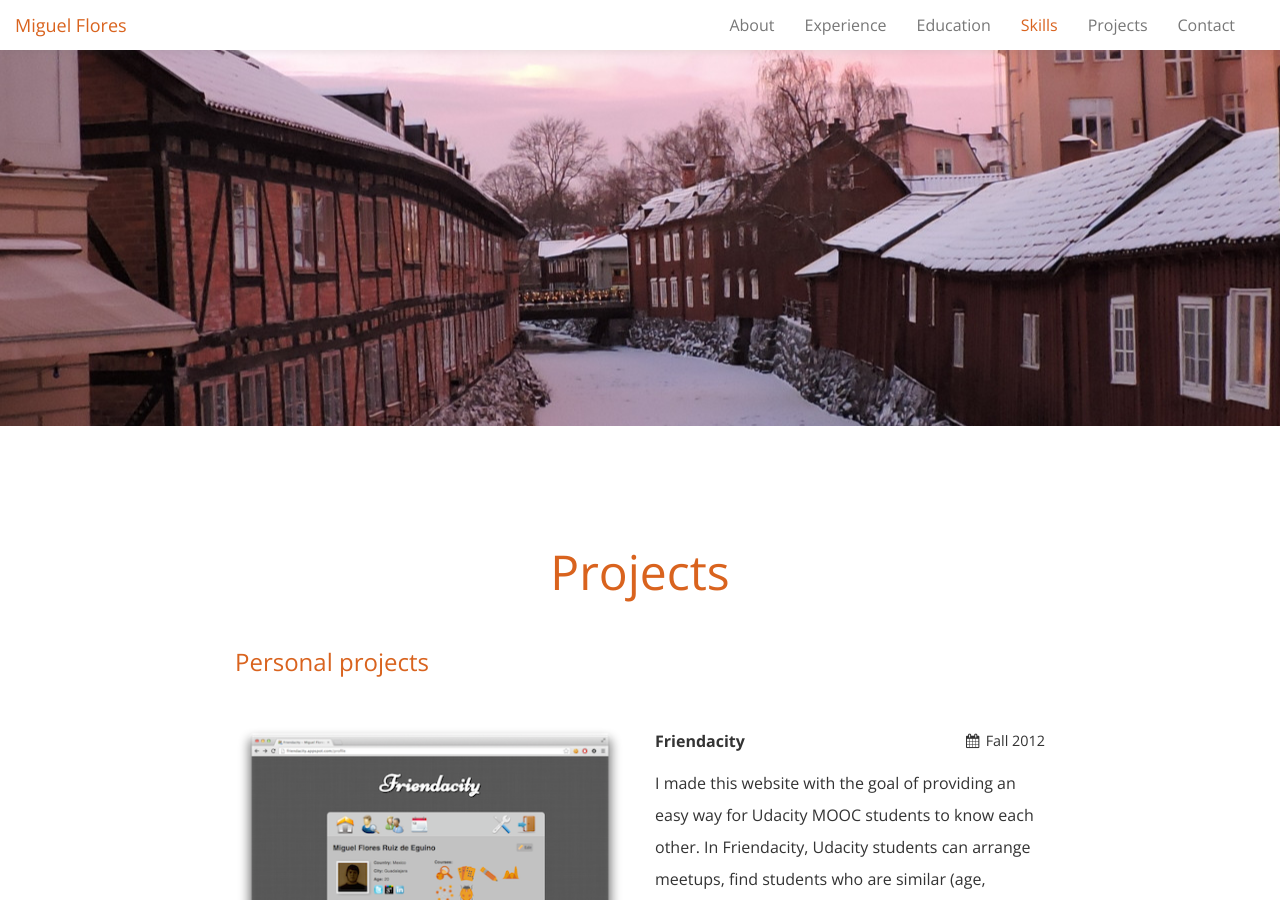
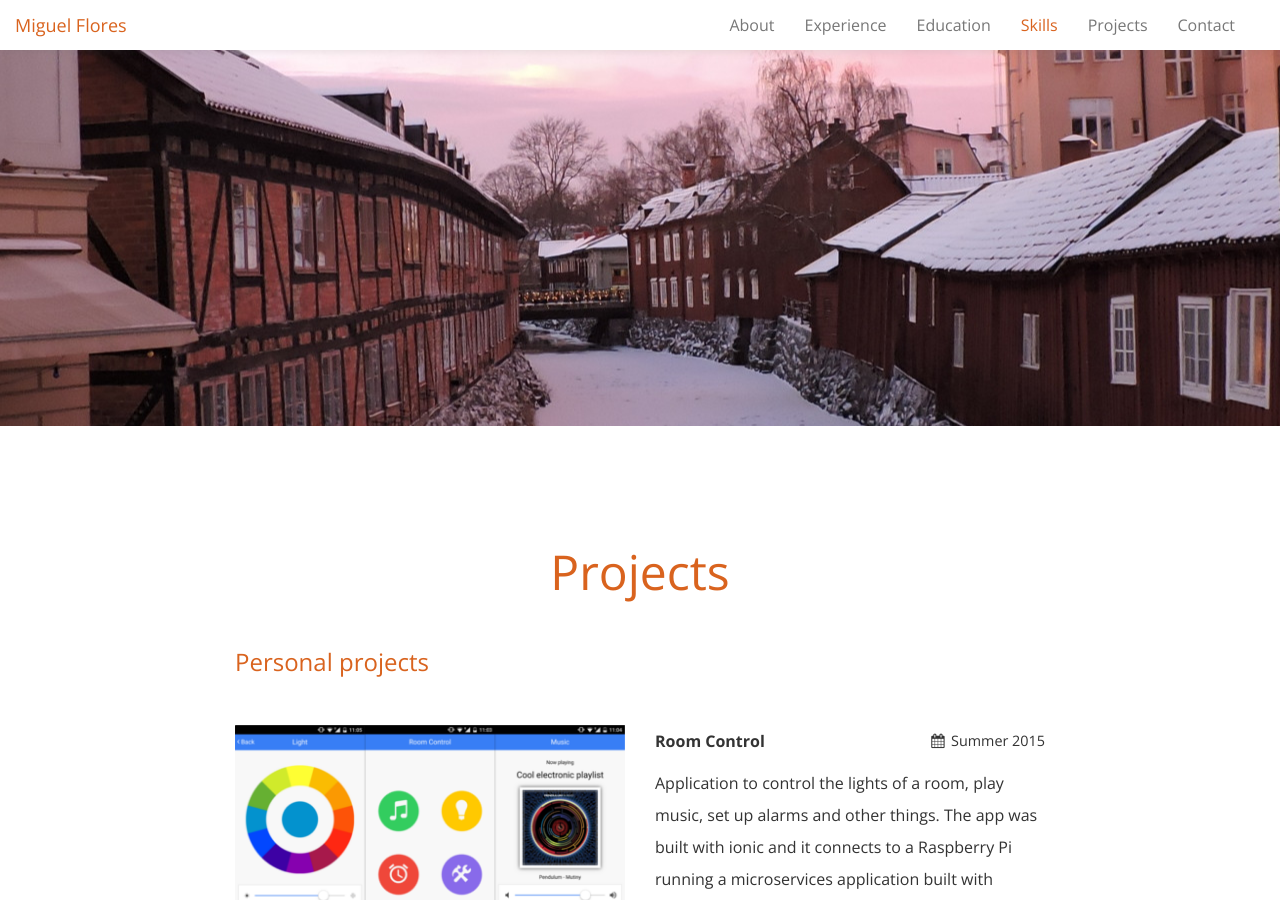
Before and after one commit to miguelfrde/miguelfrde.github.io, a Jekyll site: the page built from index.html, in a window 1280 px wide and 900 px high, scrolled down 7080 px. Built offline with Jekyll 4.4.1, drawn with Linux system fonts in a browser that asks for light colours; nearby versions of some CDN libraries; some web fonts are replaced; some of the changed text lies outside the part shown.

Commit message:
Add roomcontrol project

```diff
--- a/_data/projects.yaml
+++ b/_data/projects.yaml
@@ -1,4 +1,21 @@
 personal_projects:
+  - name: Room Control
+    image: roomcontrol.png
+    period: Summer 2015
+    description: >
+      Application to control the lights of a room, play music, set up alarms
+      and other things. The app was built with ionic and it connects to a
+      Raspberry Pi running a microservices application built with nameko.
+      Work in progress.
+    link1:
+      type: github
+      url: https://github.com/miguelfrde/roomcontrol
+      text: Mobile app
+    link2:
+      type: github
+      url: https://github.com/miguelfrde/roomcontrol_backend
+      text: Backend
+
   - name: Friendacity
     image: friendacity.png
     period: Fall 2012
--- a/_includes/projectlink.html
+++ b/_includes/projectlink.html
@@ -2,15 +2,26 @@
   <a href="{{include.link.url}}">
     {% case include.link.type %}
       {% when 'website' %}
-        <i class="fa fa-globe fa-fw"></i> Website
+        <i class="fa fa-globe fa-fw"></i>
       {% when 'github' %}
-        <i class="fa fa-github-alt fa-fw"></i> GitHub
+        <i class="fa fa-github-alt fa-fw"></i>
       {% when 'video' %}
-        <i class="fa fa-video-camera fa-fw"></i> Video
+        <i class="fa fa-video-camera fa-fw"></i>
       {% when 'report' %}
-        <i class="fa fa-file-text-o fa-fw"></i> Report
+        <i class="fa fa-file-text-o fa-fw"></i>
       {% when 'download' %}
-        <i class="fa fa-cloud-download fa-fw"></i> Download
+        <i class="fa fa-cloud-download fa-fw"></i>
     {% endcase %}
+    {% if include.link.text %}
+        {{ include.link.text }}
+    {% else %}
+      {% case include.link.type %}
+        {% when 'website' %} Website
+        {% when 'github' %} GitHub
+        {% when 'video' %} Video
+        {% when 'report' %} Report
+        {% when 'download' %} Download
+      {% endcase %}
+    {% endif %}
   </a>
 </div>
```
Also changed, not shown: static/img/roomcontrol.png (added).
